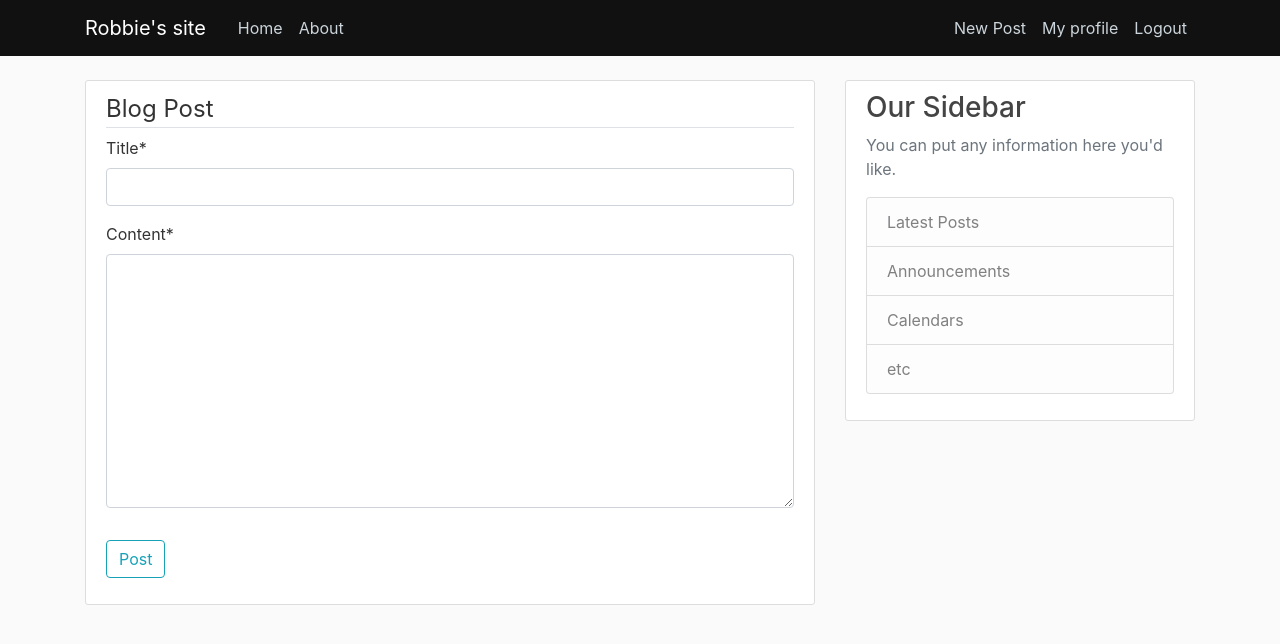
After one commit to Robbie-Campbell/Django_lesson2, a Django app: page /post/new/ in a window 1280 px wide. The commit adds this page. Shown: the top 644 px of the page. Run offline with Django 3.2, Linux system fonts and the light colour scheme; a user stored in the database is signed in; some libraries are stand-ins or nearby versions.

Commit message:
Create, update and delete posts

```diff
--- a/portfolio/blog/models.py
+++ b/portfolio/blog/models.py
@@ -1,6 +1,7 @@
 from django.db import models
 from django.utils import timezone
 from django.contrib.auth.models import User
+from django.urls import reverse
 
 class post(models.Model):
     title = models.CharField(max_length=100)
@@ -10,3 +11,6 @@ class post(models.Model):
 
     def __str__(self):
         return self.title
+
+    def get_absolute_url(self):
+        return reverse('post-detail', kwargs={'pk': self.pk})
--- a/portfolio/blog/templates/blog/base.html
+++ b/portfolio/blog/templates/blog/base.html
@@ -32,6 +32,7 @@
                   <!-- Navbar Right Side -->
                   <div class="navbar-nav">
                     {% if user.is_authenticated %}
+                      <a class="nav-item nav-link" href="{% url 'post-create' %}">New Post</a>
                       <a class="nav-item nav-link" href="{% url 'profile' %}">My profile</a>
                       <a class="nav-item nav-link" href="{% url 'logout' %}">Logout</a>
                     {% else %}
--- a/portfolio/blog/templates/blog/post_detail.html
+++ b/portfolio/blog/templates/blog/post_detail.html
@@ -6,6 +6,12 @@
         <div class="article-metadata">
         <a class="mr-2" href="#">{{ object.author }}</a>
         <small class="text-muted">{{ object.date_posted|date:"d  F  Y" }}</small>
+        {% if object.author == user %}
+        <div>
+            <a class="btn btn-secondary btn-sm mt-1 mb-1" href="{% url 'post-update' object.id %}">Update This Post</a>
+            <a class="btn btn-danger btn-sm mt-1 mb-1 ml-20" href="{% url 'post-delete' object.id %}">Delete This Post</a>
+        </div>
+        {% endif %}
         </div>
         <h2 class="article-title">{{ object.title }}</></h2>
         <p class="article-content">{{ object.content }}</p>
--- /dev/null
+++ b/portfolio/blog/templates/blog/post_form.html
@@ -0,0 +1,16 @@
+{% extends "blog/base.html" %}
+{% load crispy_forms_tags %}
+{% block content%}
+    <div class="content-section">
+        <form method="POST">
+            {% csrf_token %}
+            <fieldset class="form-group">
+                <legend class="border-bottom mb=4">Blog Post</legend>
+                {{ form|crispy }}
+            </fieldset>
+            <div class="form-group">
+                <button class="btn btn-outline-info" type="submit">Post</button>
+            </div>
+        </form>
+    </div>
+{% endblock %}
--- a/portfolio/blog/urls.py
+++ b/portfolio/blog/urls.py
@@ -1,10 +1,18 @@
 from django.urls import path
-from .views import PostListView, PostDetailView
+from .views import (
+    PostListView,
+    PostDetailView,
+    PostCreateView,
+    PostUpdateView,
+    PostDeleteView
+)
 from . import views
 
 urlpatterns = [
     path('', PostListView.as_view(), name='blog-home'),
     path('post/<int:pk>/', PostDetailView.as_view(), name='post-detail'),
+    path('post/new/', PostCreateView.as_view(), name='post-create'),
+    path('post/<int:pk>/update/', PostUpdateView.as_view(), name='post-update'),
+    path('post/<int:pk>/delete/', PostDeleteView.as_view(), name='post-delete'),
     path('about/', views.about, name='blog-about'),
-
 ]
--- a/portfolio/blog/views.py
+++ b/portfolio/blog/views.py
@@ -1,5 +1,12 @@
 from django.shortcuts import render
-from django.views.generic import ListView, DetailView
+from django.contrib.auth.mixins import LoginRequiredMixin, UserPassesTestMixin
+from django.views.generic import(
+    ListView,
+    DetailView,
+    CreateView,
+    UpdateView,
+    DeleteView
+)
 from .models import post
 
 def home(request):
@@ -19,5 +26,37 @@ class PostDetailView(DetailView):
     model = post
 
 
+class PostCreateView(LoginRequiredMixin, CreateView):
+    model = post
+    fields = ['title', 'content']
+
+    def form_valid(self, form):
+        form.instance.author = self.request.user
+        return super().form_valid(form)
+
+class PostUpdateView(UserPassesTestMixin, LoginRequiredMixin, UpdateView):
+    model = post
+    fields = ['title', 'content']
+
+    def form_valid(self, form):
+        form.instance.author = self.request.user
+        return super().form_valid(form)
+
+    def test_func(self):
+        post = self.get_object()
+        if self.request.user == post.author:
+            return True
+        return False
+
+class PostDeleteView(UserPassesTestMixin, LoginRequiredMixin, DeleteView):
+    model = post
+    success_url = '/'
+
+    def test_func(self):
+        post = self.get_object()
+        if self.request.user == post.author:
+            return True
+        return False
+
 def about(request):
     return render(request, 'blog/about.html', {'title': 'about'})
```
Also changed, not shown: portfolio/blog/templates/blog/post_confirm_delete.html (added, +16 -0 lines), portfolio/db.sqlite3, portfolio/media/profile_pics/20180126_212924217_iOS.jpg (added), portfolio/media/profile_pics/20180429_110356770_iOS.jpg (added).
